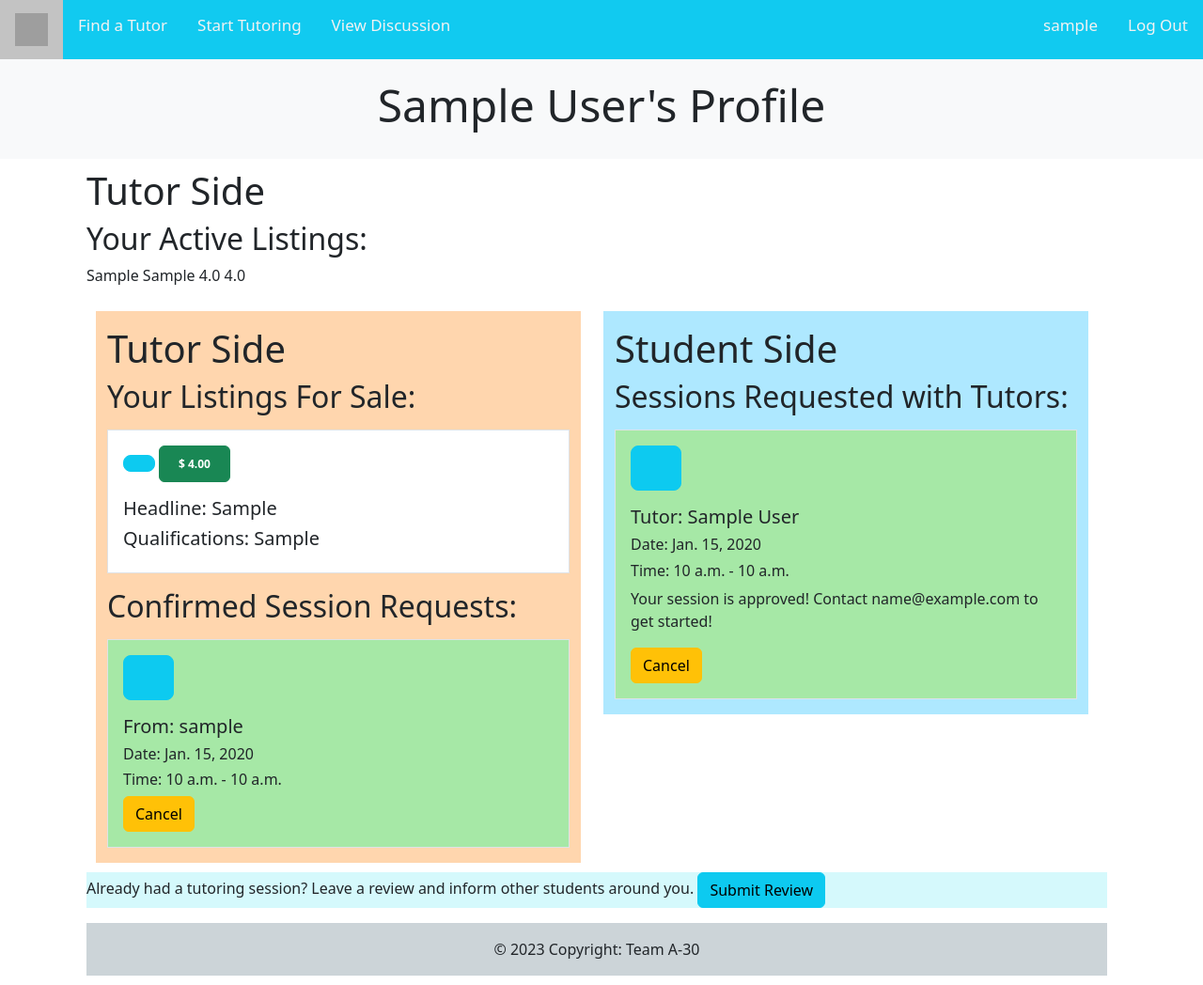
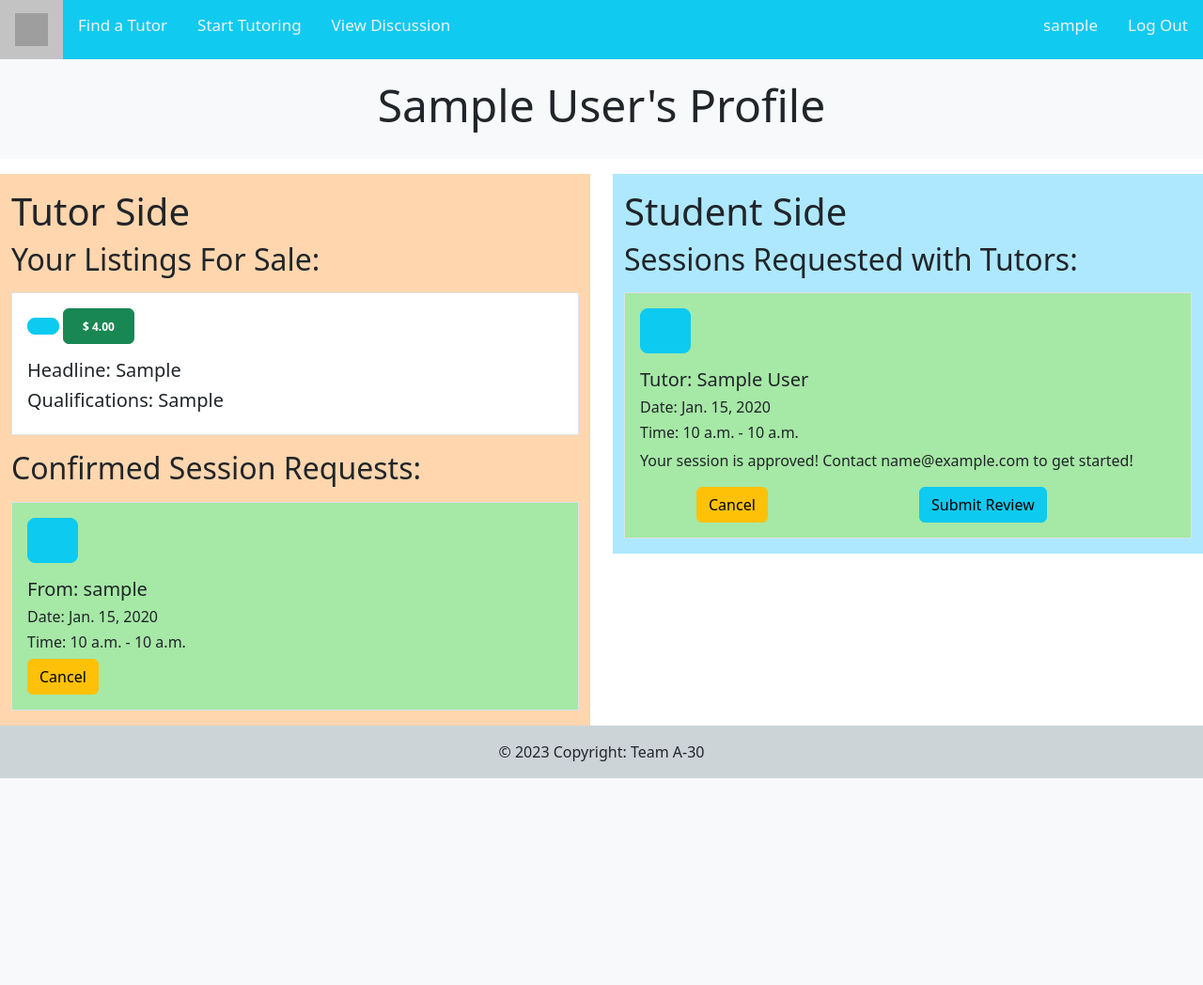
Before and after one commit to maryvwalton/tutor-me-app, a Django app: page /profile/ in a window 1280 px wide. Shown: the whole page at 94% size. After the commit the page ends 828 px from the top, so only its background shows below. Run offline with Django 3.2, Linux system fonts and the light colour scheme; a user stored in the database is signed in; data comes from the database, SQL or seed files in the repository; tables that the repository leaves empty hold one stand-in row (values such as "Sample post"); some libraries are stand-ins or nearby versions; grey boxes are pictures that could not be loaded.

Commit message:
fixed profile ui

```diff
--- a/templates/myapp/profile.html
+++ b/templates/myapp/profile.html
@@ -120,58 +120,6 @@
 
 <!-- This if is for if they are a tutor -->
   {% if is_tutor %}
-<!-- DIV FOR BOTH STUDENT AND TUTOR SIDE -->
-    <div class = 'container'>
-<!-- DIV FOR THE TUTOR SIDE -->
-
-    <div class = 'left-div'>
-      <h1>Tutor Side</h1>
-      <h2>Your Active Listings:</h2>
-      <tbody>
-        {% for tutor in tutor %}
-            <tr>
-                <td>{{ tutor.first_name }}</td>
-                <td>{{ tutor.course }}</td>
-                <td>{{ tutor.headline }}</td>
-                <td>{{ tutor.qualifications }}</td>
-                <td>{{ tutor.hourly_rate }}</td>
-                <td>{{ tutor.rating }}</td>
-            </tr>
-            <br>
-        {% endfor %}
-        </tbody>
-
-    <div class = 'containter'>
-    <div class = 'left-div'>
-    {% if not has_sess_request %}
-    {% else %}
-    <h1>Confirm/Decline Requests:</h1>
-    <tbody>
-      {% for sess_request in sess_request %}
-          <tr>
-              <td>{{ sess_request.date }}</td>
-              <td>{{ sess_request.start_time }}</td>
-              <td>{{ sess_request.end_time }}</td>
-              <td>{{ sess_request.student }}</td>
-              <td>{{ sess_request.course }}</td>
-              <td>{{ sess_request.service }}</td>
-          </tr>
-          <br>
-          <div class="button-container">
-          <form action="{% url 'confirm_model' pk=sess_request.pk %}" method="post">
-            {% csrf_token %}
-            <button type="submit" class="btn btn-success">Confirm</button>
-        </form>
-          <form action="{% url 'decline_model' pk=sess_request.pk %}" method="post">
-            {% csrf_token %}
-            <button type="submit" class="btn btn-warning">Decline</button>
-        </form>
-      </div>
-        <br>
-      {% endfor %}
-        </tbody>
-      </div>
-      {% endif %}
 
 <!-- DIV FOR BOTH STUDENT AND TUTOR SIDE -->
   <div class ="row justify-content-end ">
@@ -277,10 +225,21 @@
         <h6> Time: {{ sess_request.start_time }} - {{ sess_request.end_time }}</h6>
         <p>Your session is approved! Contact {{sess_request.tutor.user.email}} to get started!</p>
 
+        <div class="button-container row mt-3">
+          <div class="col">
             <form action="{% url 'delete_model' pk=sess_request.pk %}" method="post">
               {% csrf_token %}
               <button type="submit" class="btn btn-warning">Cancel</button>
             </form>
+          </div>
+          <div class="col">
+            <a href = "/submit_review">
+              <button type="button" class="btn btn-info">Submit Review</button>
+            </a>
+          </div>
+        </div>
+
+
       </div>
 
     <!-- declined session -->
@@ -361,10 +320,19 @@
           <h6> Time: {{ sess_request.start_time }} - {{ sess_request.end_time }}</h6>
           <p>Your session is approved! Contact {{sess_request.tutor.user.email}} to get started!</p>
 
+          <div class="button-container row mt-3">
+            <div class="col">
               <form action="{% url 'delete_model' pk=sess_request.pk %}" method="post">
                 {% csrf_token %}
                 <button type="submit" class="btn btn-warning">Cancel</button>
               </form>
+            </div>
+            <div class="col">
+              <a href = "/submit_review">
+                <button type="button" class="btn btn-info">Submit Review</button>
+              </a>
+            </div>
+          </div>
 
         </div>
 
@@ -433,13 +401,6 @@
 </body>
 
 
-<div style="background-color: #30deee33;">
-  <p class=" font-weight-normal">Already had a tutoring session? Leave a review and inform other students around you.</h3>
-    <a href = "/submit_review">
-      <button type="button" class="btn btn-info">Submit Review</button>
-     </a>
-</div>
-
 <footer class="bg-light text-center text-lg-start">
   <div class="text-center p-3" style="background-color: rgba(26, 65, 79, 0.2);">
     © 2023 Copyright: Team A-30
```
Lines whose indentation alone changed are shown as unchanged.
